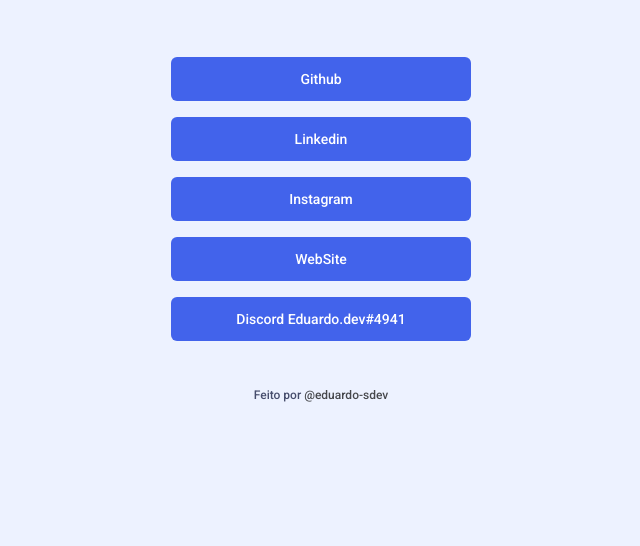
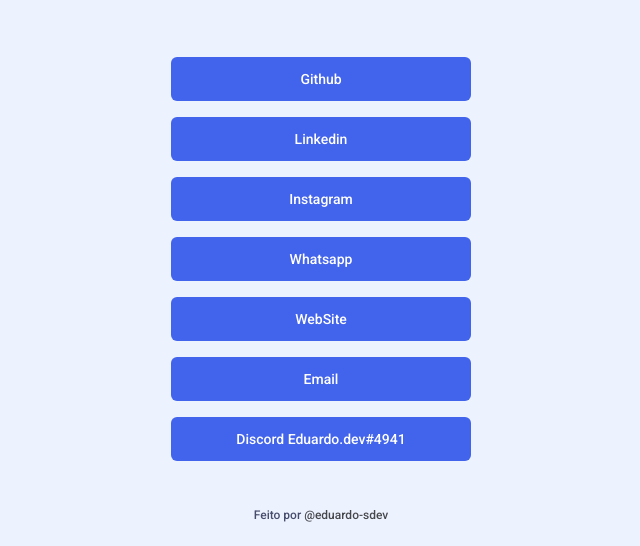
Before and after one commit to eduardo-sdev/eduardo-sdev-links, a plain HTML site: page index.html in a window 1280 px wide. Shown: the part 254-800 px from the top of the page, without its empty margins (319-959 px from the left). Drawn offline with Linux system fonts and the light colour scheme.

Commit message:
links for whatsapp email and portfolio discrod

```diff
--- a/index.html
+++ b/index.html
@@ -25,12 +25,16 @@
                     <a href="https://www.instagram.com/eduardo01s_/" target="_blank" rel="noopener noreferrer">Instagram</a>
                 </li>
                 <li>
+                    <a href="https://api.whatsapp.com/send/?phone=5581993504951" target="_blank" rel="noopener noreferrer">Whatsapp</a>
+                </li>
+                <li>
                     <a href="https://eduardo-sdev.github.io/" target="_blank" rel="noopener noreferrer">WebSite</a>
                 </li>
                 <li>
-                    <a href="#" target="_blank" rel="noopener noreferrer">
-                        Discord Eduardo.dev#4941
-                    </a>
+                    <a href="mailto:eduardosilvaprogramador@gmail.com" target="_blank" rel="noopener noreferrer">Email</a>
+                </li>
+                <li>
+                    <a href="https://discord.gg/kTQ8FV49nm" target="_blank" rel="noopener noreferrer">Discord Eduardo.dev#4941</a>
                 </li>
             </ul>
 
```
